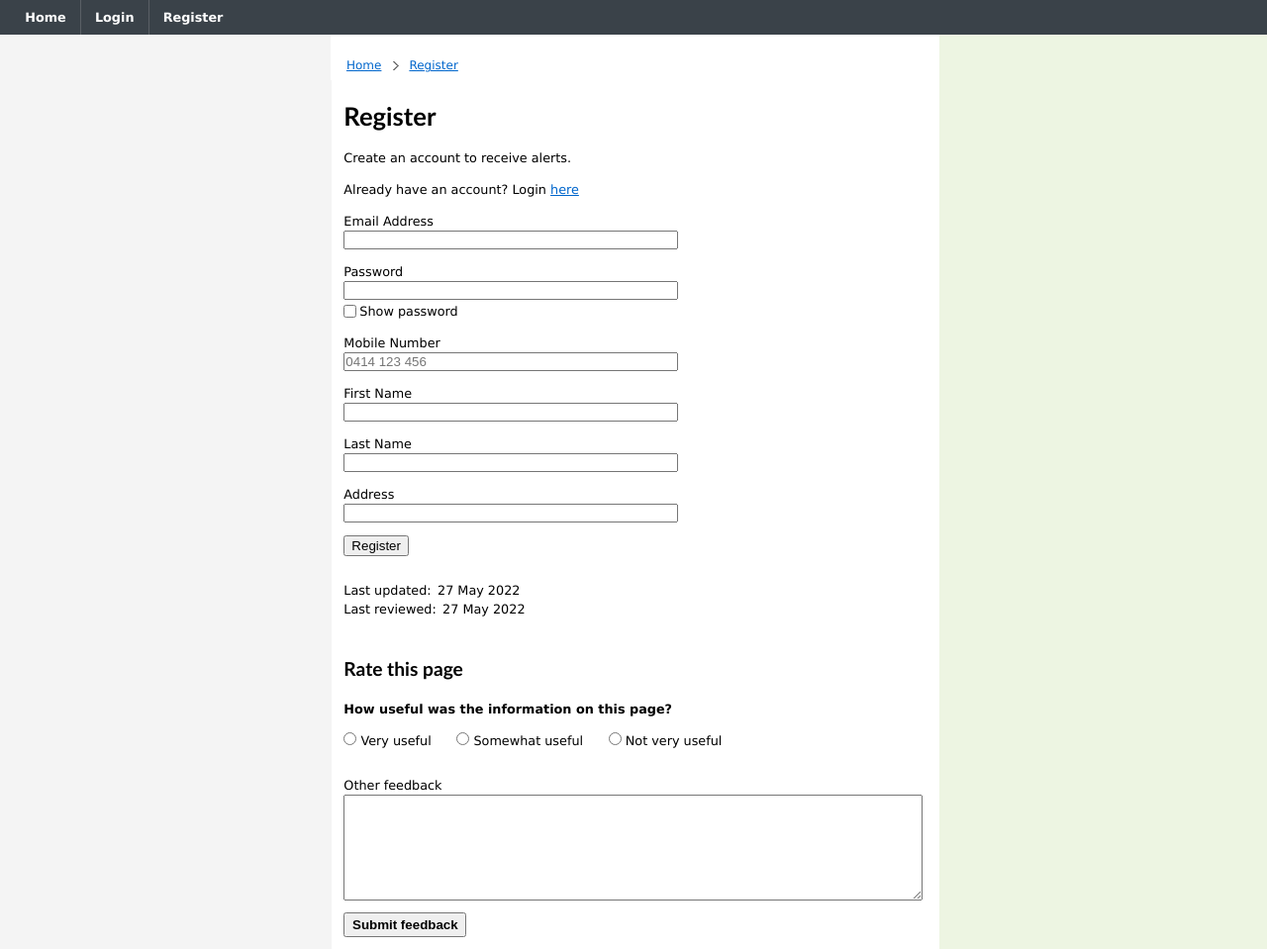
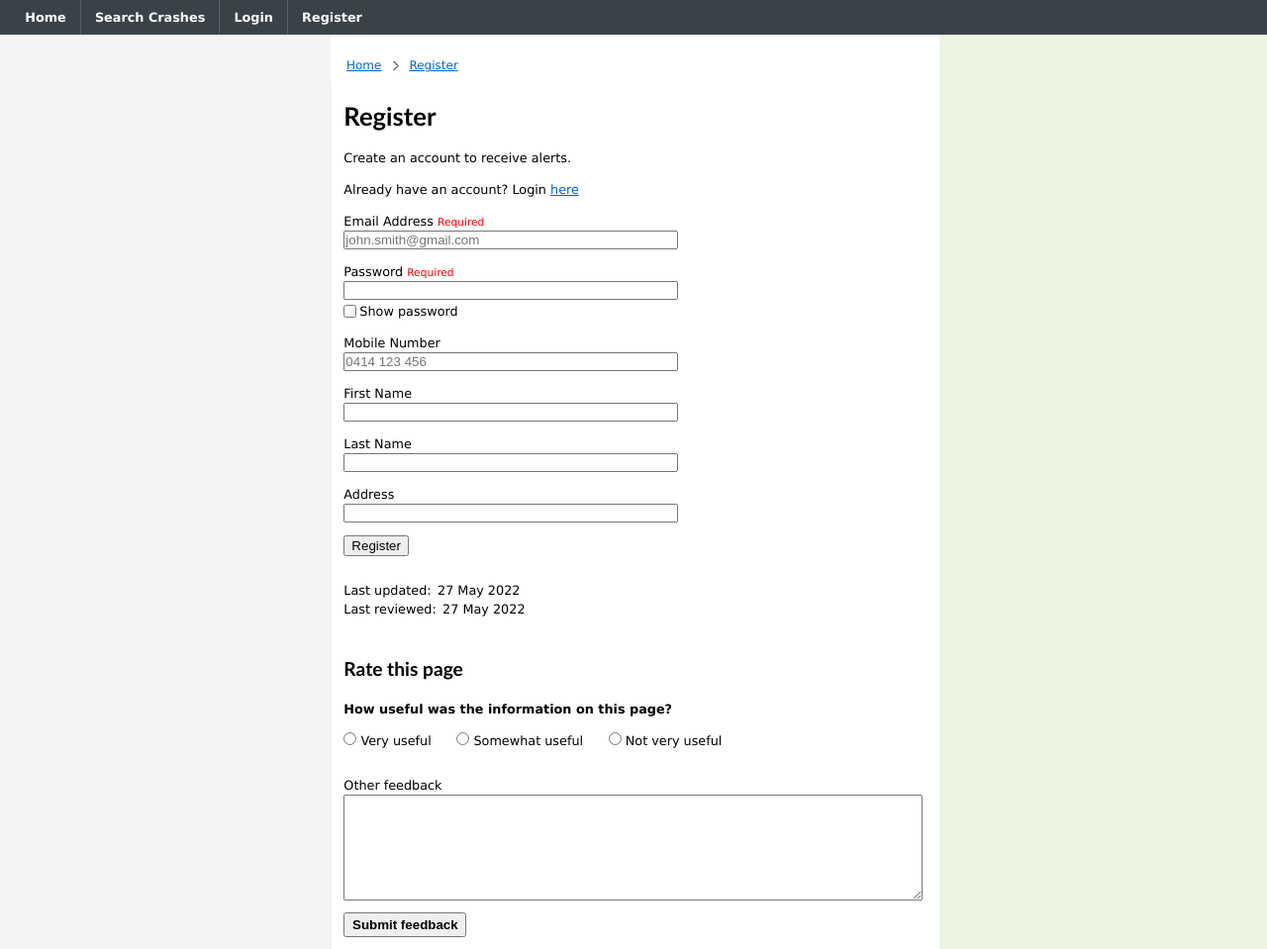
Before and after one commit to kowasaur/road-casualties, a PHP site: page /register.php in a window 1280 px wide. Shown: the part 105-1064 px from the top of the page at 99% size. Run offline with PHP 8.4, Linux system fonts and the light colour scheme; some libraries are stand-ins or nearby versions.

Commit message:
fix alerts and other small changes
- show admin success in page rather than above
- alert configuration prompts for confirmation
- alerts with no location hide everything else on page load
- selecting none for alerts deletes it
- add creative commons attribution
- show email and password are required
- create link to detailed records page (that doesn't exist) in nav bar

```diff
--- a/admin.php
+++ b/admin.php
@@ -27,7 +27,6 @@ if ($_SERVER["REQUEST_METHOD"] == "POST") {
     }
     fclose($file);
     $mysqli->close();
-    echo "<h1>uploaded $successes rows succesfully</h1>";
 }
 
 ?>
@@ -55,6 +54,11 @@ if ($_SERVER["REQUEST_METHOD"] == "POST") {
                         <div class="article">
                             <div class="box-sizing">
                                 <h1>Data Administration</h1>
+                                <?php
+                                    if (isset($successes)) {
+                                        echo "<h2>Updated $successes rows succesfully</h2>";
+                                    }
+                                ?>
                                 <form method="post" enctype="multipart/form-data" class="form"
                                     action="<?php echo htmlspecialchars($_SERVER["PHP_SELF"]); ?>"
                                 >
--- a/components/credentials.html
+++ b/components/credentials.html
@@ -1,10 +1,10 @@
 <div>
-    <label for="email">Email Address</label>
-    <input type="email" name="email" id="email" required />
+    <label for="email">Email Address <span>Required</span></label>
+    <input type="email" name="email" id="email" required placeholder="john.smith@gmail.com" />
 </div>
 
 <div>
-    <label for="password">Password</label>
+    <label for="password">Password <span>Required</span></label>
     <input type="password" name="password" id="password" required />
     <div>
         <input type="checkbox" id="show" onchange="toggleShowPassword()" />
--- a/components/header.php
+++ b/components/header.php
@@ -80,6 +80,7 @@
         <h2>Site navigation</h2>
         <ul>
             <li><a href=".">Home</a></li>
+            <li><a href="records.php">Search Crashes</a></li>
             <?php
                 if (isset($is_admin) && $is_admin) { ?>
                     <li><a href="admin.php">Admin</a></li>
--- a/styles.css
+++ b/styles.css
@@ -4,6 +4,11 @@
 
 .form > div > * {
     display: block;
+}
+
+.form > div > label > span {
+    color: red;
+    font-size: smaller;
 }
 
 .form > div > input {
```
Also changed, not shown: alerts.php (+16 -3 lines), index.php (+8 -0 lines).
